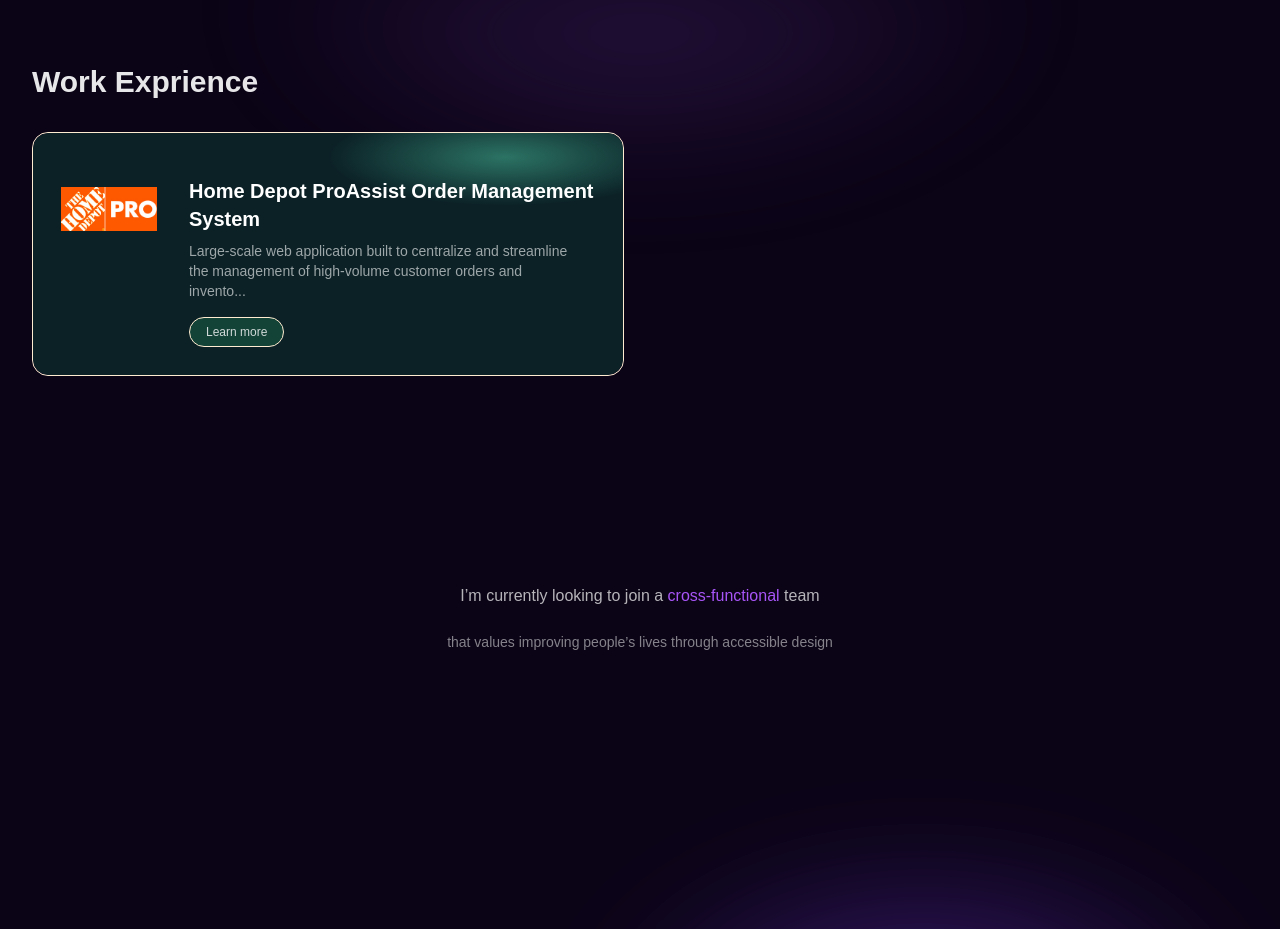
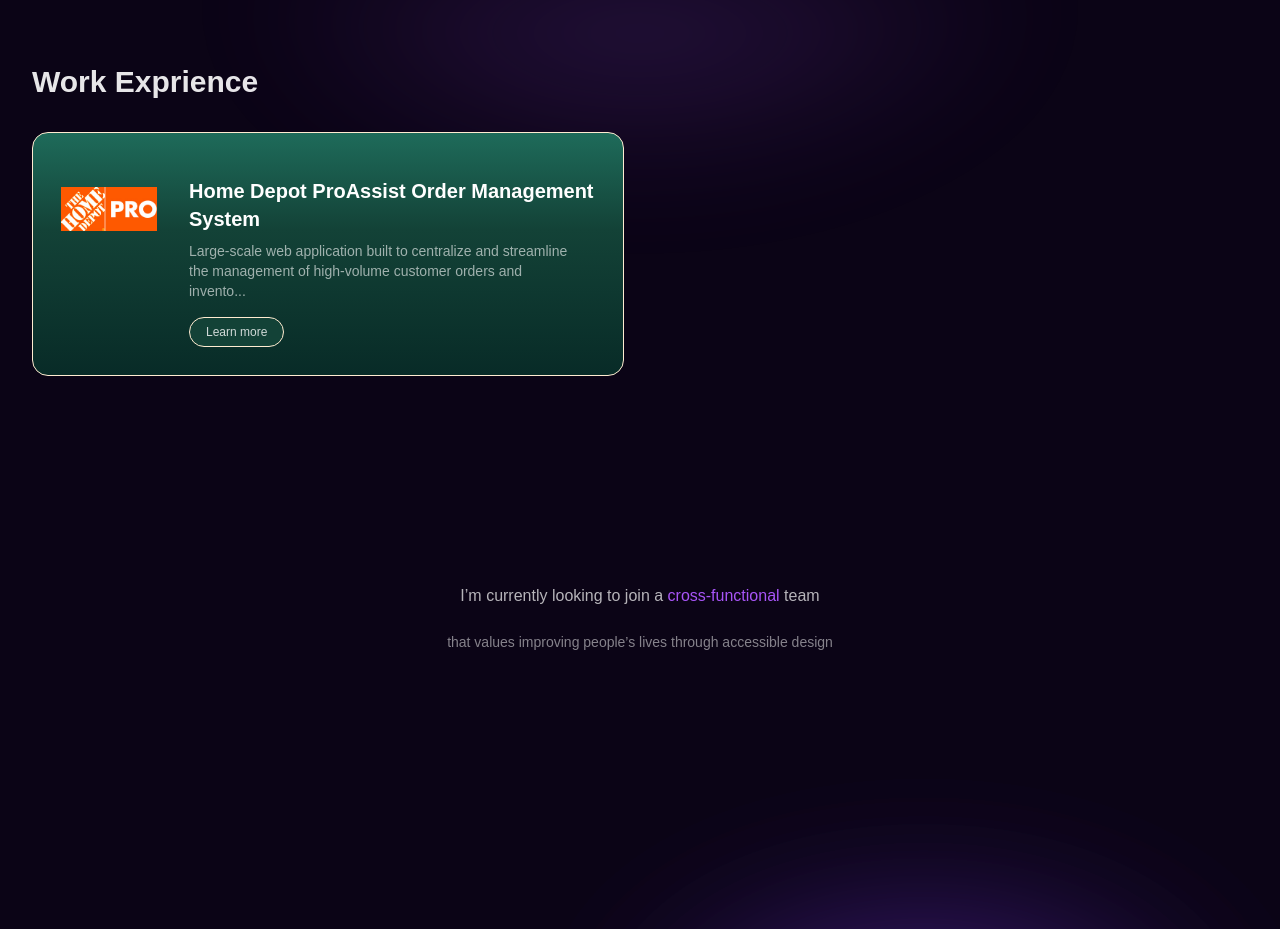
Before and after one commit to PhyPhy07/ProjectPortfolio, a Next.js app: page / in a window 1280 px wide. Shown: the part 840-1769 px from the top of the page. Built offline with nearby package versions, Linux system fonts and the light colour scheme; a web font is replaced by a local one.

Commit message:
update gradient

```diff
--- a/src/component/WorkExperience.tsx
+++ b/src/component/WorkExperience.tsx
@@ -54,17 +54,11 @@
           {experienceItems.map((item, index) => (
             <article
               key={index}
-              className="group relative overflow-hidden rounded-2xl p-5 sm:p-6 md:p-7 bg-[#140a26] border border-[#ffecd1] shadow-[0_10px_40px_rgba(113, 39, 186, 0.25)] transition-all duration-300 hover:-translate-y-1 md:-translate-y-2 hover:border-[#D3453E]/60 hover:shadow-[0_20px_60px_rgba(113, 39, 186, 0.40)]"
+              className="group relative overflow-hidden rounded-2xl p-5 sm:p-6 md:p-7 border border-[#ffecd1] shadow-[0_10px_40px_rgba(113, 39, 186, 0.25)] transition-all duration-300 hover:-translate-y-1 md:-translate-y-2 hover:border-[#D3453E]/60 hover:shadow-[0_20px_60px_rgba(113, 39, 186, 0.40)]"
+              style={{
+                background: "linear-gradient(180deg, #1e6b5a 0%, #134237 40%, #082B27 100%)",
+              }}
             >
-              {/* card gradient */}
-              <div
-                className="pointer-events-none absolute inset-0 rounded-2xl  opacity-70 transition-opacity duration-300 group-hover:opacity-90"
-                style={{
-                  background:
-                    "radial-gradient(120% 80% at 80% 10%,#36A07F 0%,#082B27 25%), rgba(18, 8, 36, 0) 60%",
-                }}
-              ></div>
-
               <div className="relative  flex flex-col sm:flex-row items-center sm:items-start gap-4 sm:gap-6 md:gap-8">
                 {/* icon */}
                 <div className="relative shrink-0 w-16 h-16 sm:size-20 md:size-24 transition-transform duration-300 group-hover:-translate-y-1">
```
